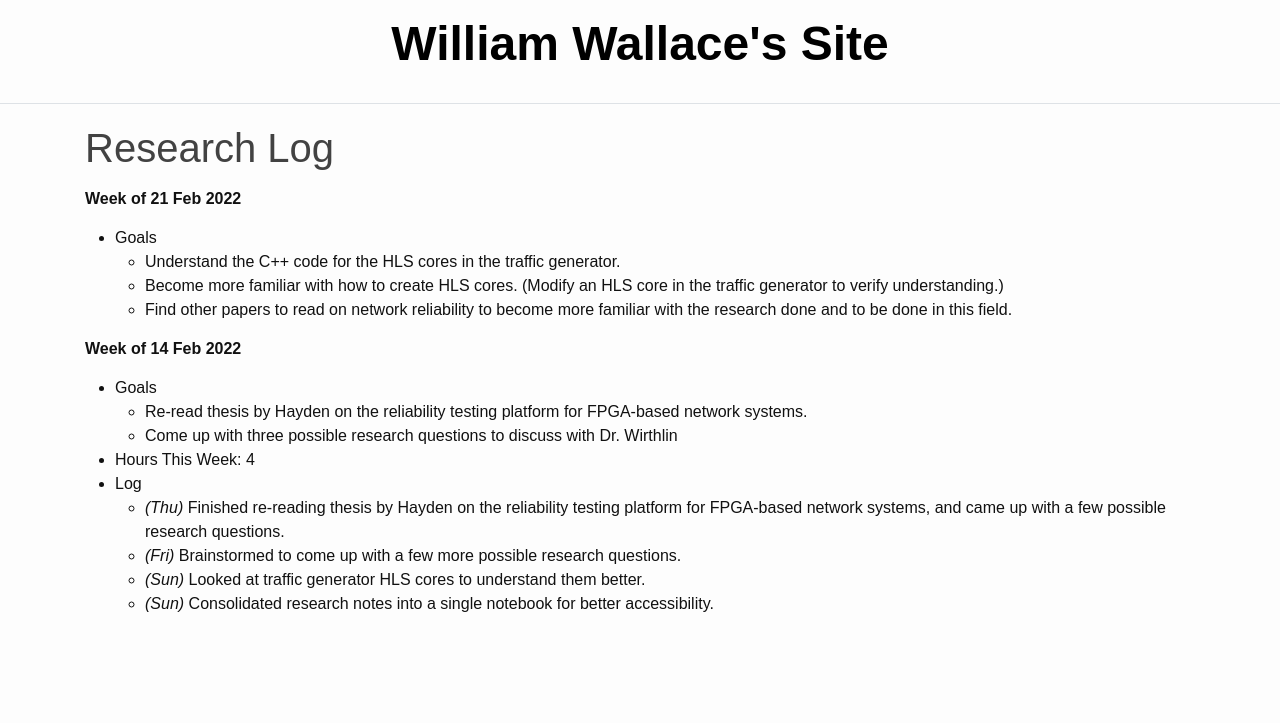
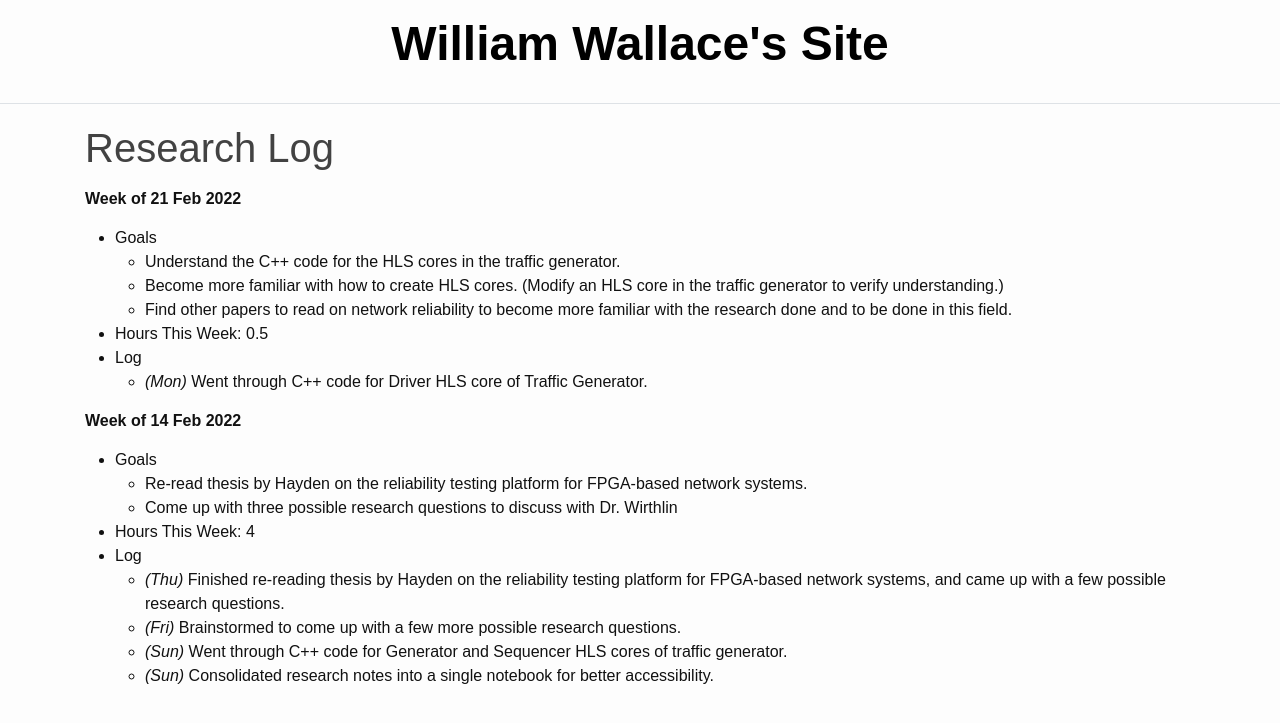
Before and after one commit to masterqwerty/masterqwerty.github.io, a Jekyll site: the page built from _pages/log.md, in a window 1280 px wide. Shown: the top 723 px of the page. Built offline with Jekyll 4.4.1, drawn with Linux system fonts in a browser that asks for light colours.

Commit message:
Updates log for Monday.

```diff
--- a/_pages/log.md
+++ b/_pages/log.md
@@ -9,6 +9,9 @@ title: Research Log
   * Understand the C++ code for the HLS cores in the traffic generator.
   * Become more familiar with how to create HLS cores. (Modify an HLS core in the traffic generator to verify understanding.)
   * Find other papers to read on network reliability to become more familiar with the research done and to be done in this field.
+* Hours This Week: 0.5
+* Log
+  * *(Mon)* Went through C++ code for Driver HLS core of Traffic Generator.
 
 **Week of 14 Feb 2022**
 
@@ -19,5 +22,5 @@ title: Research Log
 * Log
   * *(Thu)* Finished re-reading thesis by Hayden on the reliability testing platform for FPGA-based network systems, and came up with a few possible research questions.
   * *(Fri)* Brainstormed to come up with a few more possible research questions.
-  * *(Sun)* Looked at traffic generator HLS cores to understand them better.
+  * *(Sun)* Went through C++ code for Generator and Sequencer HLS cores of traffic generator.
   * *(Sun)* Consolidated research notes into a single notebook for better accessibility.
```
